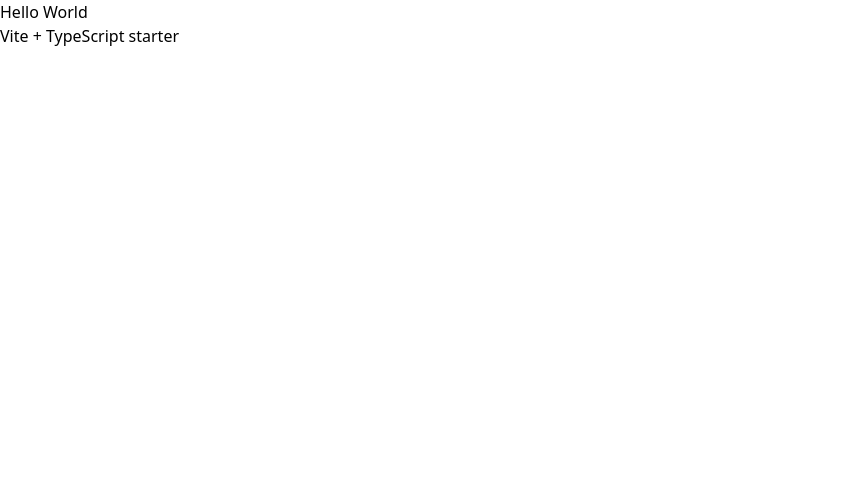
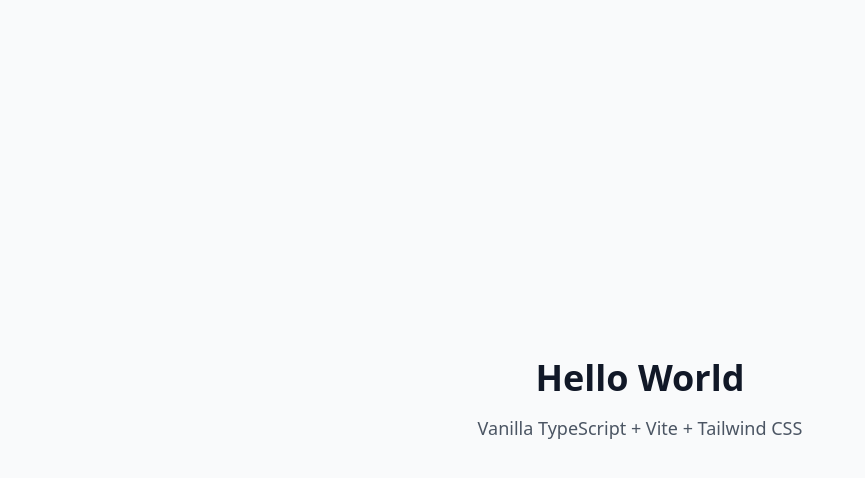
Before and after one commit to flwcrecom/tmpl-vite-vanilla-ts, a website built with Vite: page index.html in a window 1280 px wide. Shown: the whole page, without its empty margins (0-865 px from the left). Built offline with nearby package versions, Linux system fonts and the light colour scheme.

Commit message:
fix: use Tailwind classes in HTML, strengthen shell access in prompt

```diff
--- a/index.html
+++ b/index.html
@@ -4,10 +4,12 @@
     <meta charset="UTF-8" />
     <meta name="viewport" content="width=device-width, initial-scale=1.0" />
     <title>Vite + TypeScript</title>
-    <link rel="stylesheet" href="/src/style.css" />
   </head>
-  <body>
-    <div id="app"></div>
+  <body class="min-h-screen bg-gray-50 flex items-center justify-center">
+    <div id="app" class="text-center">
+      <h1 class="text-4xl font-bold text-gray-900 mb-4">Hello World</h1>
+      <p class="text-lg text-gray-600">Vanilla TypeScript + Vite + Tailwind CSS</p>
+    </div>
     <script type="module" src="/src/main.ts"></script>
   </body>
 </html>
--- a/src/main.ts
+++ b/src/main.ts
@@ -1,7 +1,4 @@
 import './style.css';
 
 const app = document.querySelector<HTMLDivElement>('#app')!;
-app.innerHTML = `
-  <h1>Hello World</h1>
-  <p>Vite + TypeScript starter</p>
-`;
+console.log('App initialized:', app);
```
Also changed, not shown: 1 other file.
